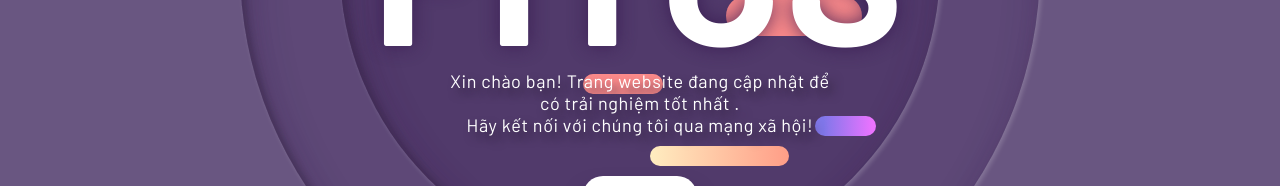
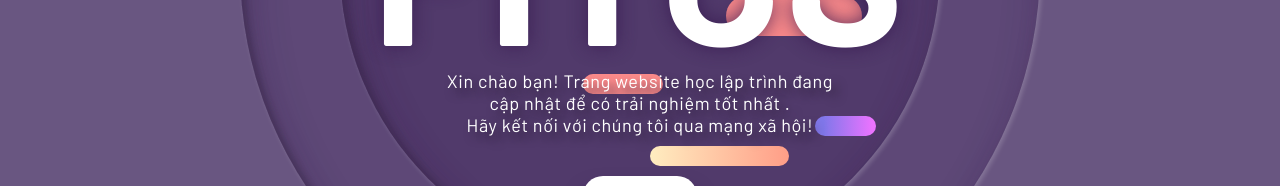
Before and after one commit to fitcs2023/fullstack, a plain HTML site: page index.html in a window 1280 px wide. Shown: the part 434-620 px from the top of the page. Drawn offline with Linux system fonts and the light colour scheme; a web font is replaced by a local one.

Commit message:
Update index.html

```diff
--- a/index.html
+++ b/index.html
@@ -717,7 +717,7 @@ nav .menu .menu_icon:hover .icon:after {
 
             <div class="text">
                 <article>
-                    <p>Xin chào bạn! Trang website đang cập nhật để có trải nghiệm tốt nhất . <br>Hãy kết nối với chúng tôi qua mạng xã hội!</p>
+                    <p>Xin chào bạn! Trang website học lập trình đang cập nhật để có trải nghiệm tốt nhất . <br>Hãy kết nối với chúng tôi qua mạng xã hội!</p>
                     <button><a href="https://www.facebook.com/groups/fullstack.fitcs/" title="Học Hỏi Lập Trình fullstack-FITCS"> Bắt đầu</a></button>
                 </article>
             </div>
```
